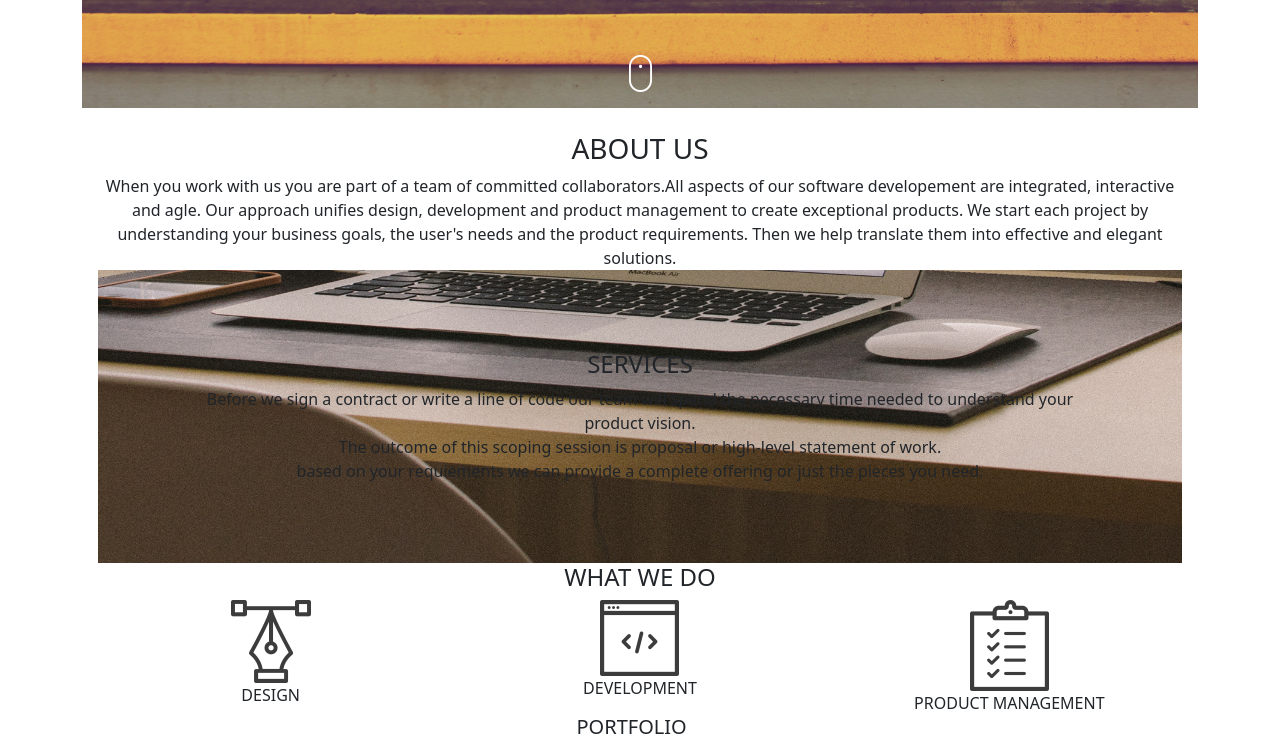
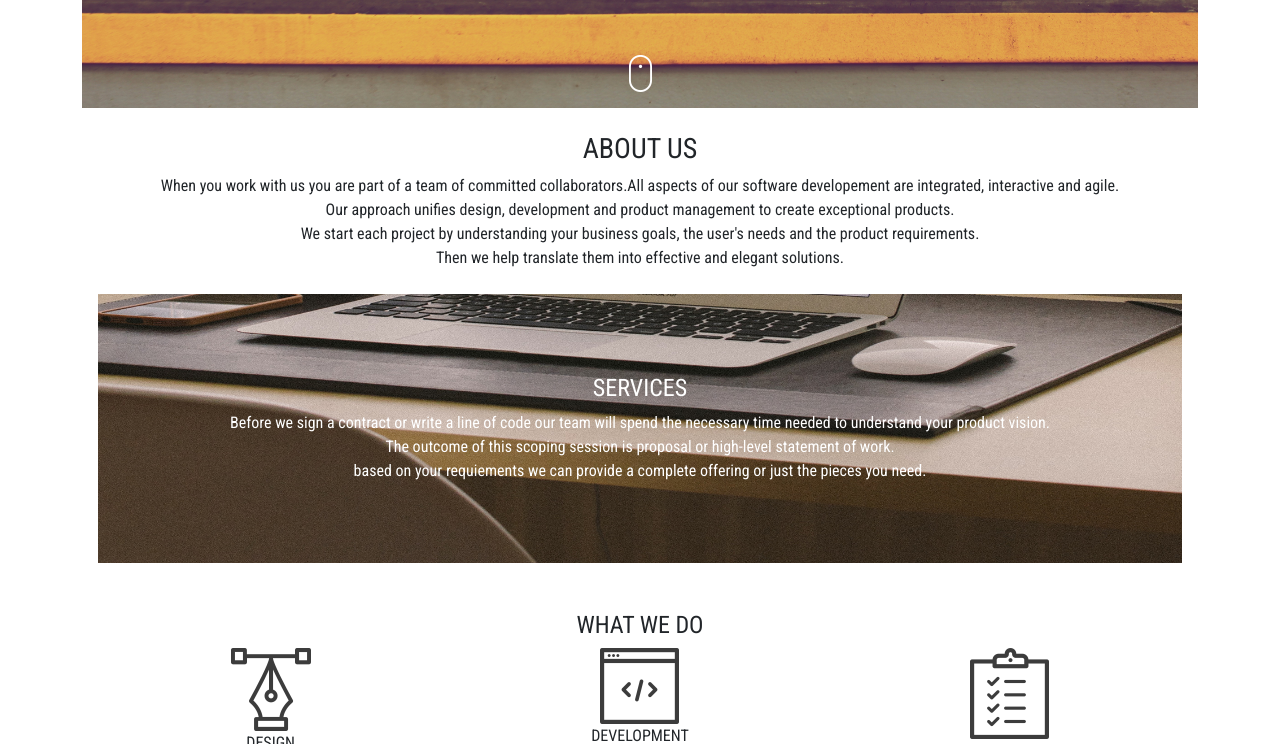
Before and after one commit to MugureNjunge/Delani-Studio, a plain HTML site: page index.html in a window 1280 px wide. Shown: the part 455-1199 px from the top of the page. Drawn offline with Linux system fonts and the light colour scheme.

Commit message:
change text color to white for text with background images

```diff
--- a/css/styles.css
+++ b/css/styles.css
@@ -2,6 +2,7 @@
   text-align: center;
   background-image: url(../images/h_img.jpg);
   padding-top: 13em;
+  color:white;
   background-position: center;
   background-size: cover;
 }
@@ -18,6 +19,7 @@
   background-position: center;
   background-size: cover;
   padding: 5em;
+  color:white;
 }
 .contacts{
 
@@ -25,6 +27,7 @@
   background-position: center;
   background-size: cover;
   padding: 50px;
+  color:white;
 }
 .logo{
   padding-top:5em;
@@ -45,3 +48,6 @@
 .transparent{
 background: transparent;
 }
+.font{
+  font-family: "Roboto Condensed", sans-serif;
+}
--- a/index.html
+++ b/index.html
@@ -24,11 +24,11 @@
 
       <h3>ABOUT US</h3>
       <p2>When you work with us you are part of a team of committed collaborators.All aspects of our software
-        developement are integrated, interactive and agle.</p2>
-      <p3>Our approach unifies design, development and product management to create exceptional products.</p3>
+        developement are integrated, interactive and agile.</p2><br>
+      <p3>Our approach unifies design, development and product management to create exceptional products.</p3><br>
       <p4>We start each project by understanding your business goals, the user's needs and the product requirements.
-      </p4>
-      <p5>Then we help translate them into effective and elegant solutions.</p5>
+      </p4><br>
+      <p5>Then we help translate them into effective and elegant solutions.</p5><br><br>
 
       <div class="services">
         <h4>SERVICES</h4>
@@ -37,14 +37,14 @@
         <p7>The outcome of this scoping session is proposal or high-level statement of work.<br> based on your requiements
           we
           can provide a complete offering or just the pieces you need.</p7>
-      </div>
+      </div><br><br>
 
       <h4>WHAT WE DO</h4>
       <div class="row">
         <div class="col-sm-4"><img src="images/design_icon.png"><br>DESIGN</div>
         <div class="col-sm-4"><img src="images/dev_icon.png"><br>DEVELOPMENT</div>
         <div class="col-sm-4"><img src="images/product_icon.png"><br>PRODUCT MANAGEMENT</div>
-      </div>
+      </div><br>
 
       <div class="portfolio col-lg-12">
         <h5>PORTFOLIO</h5>
@@ -60,7 +60,7 @@
           <img src="images/work7.jpg" class="col-lg-3">
           <img src="images/work8.jpg" class="col-lg-3">
         </div><br>
-      </div>
+      </div><br>
 
       <div class="contacts">
         <h6>CONTACT US</h6>
```
